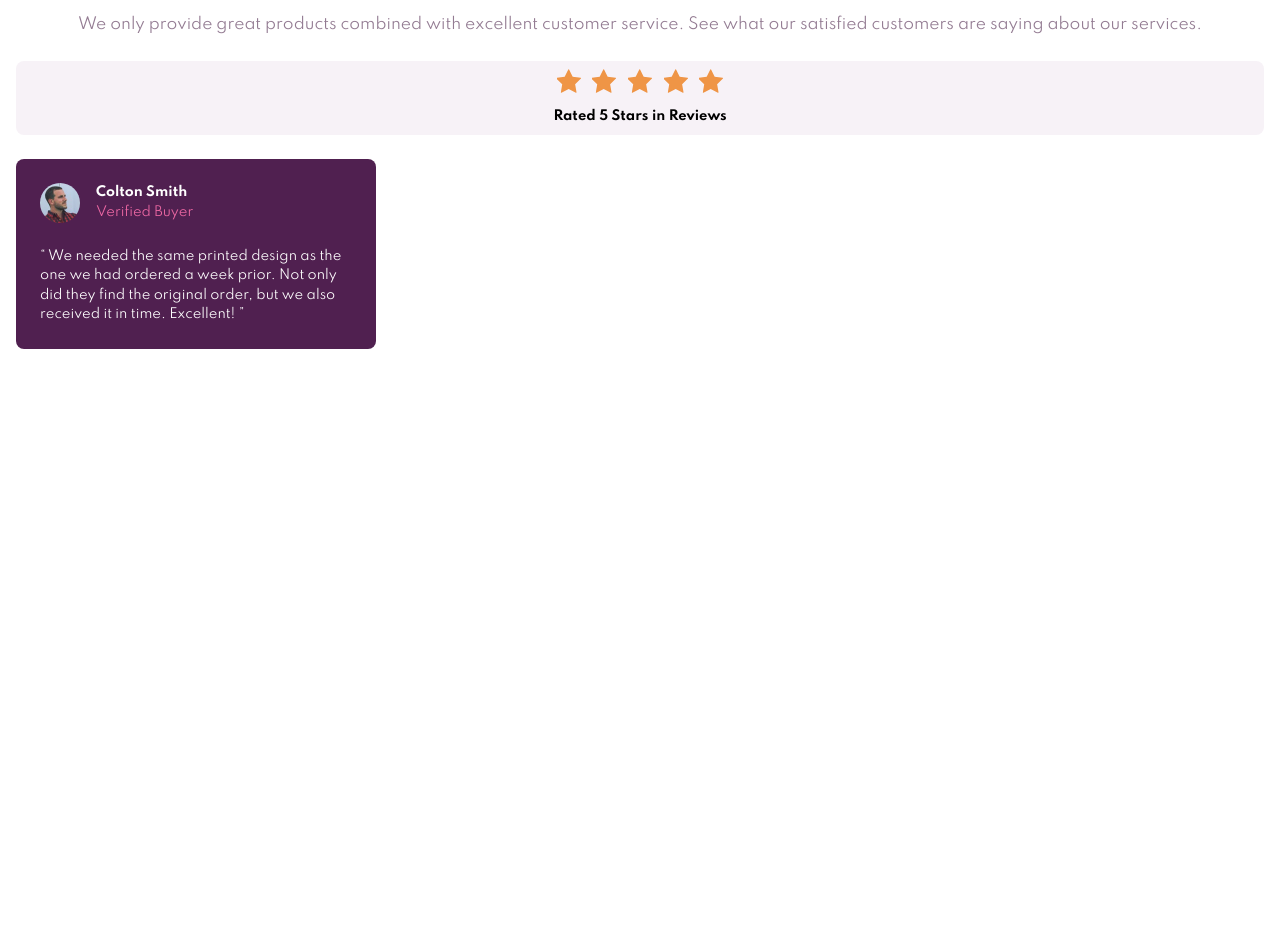
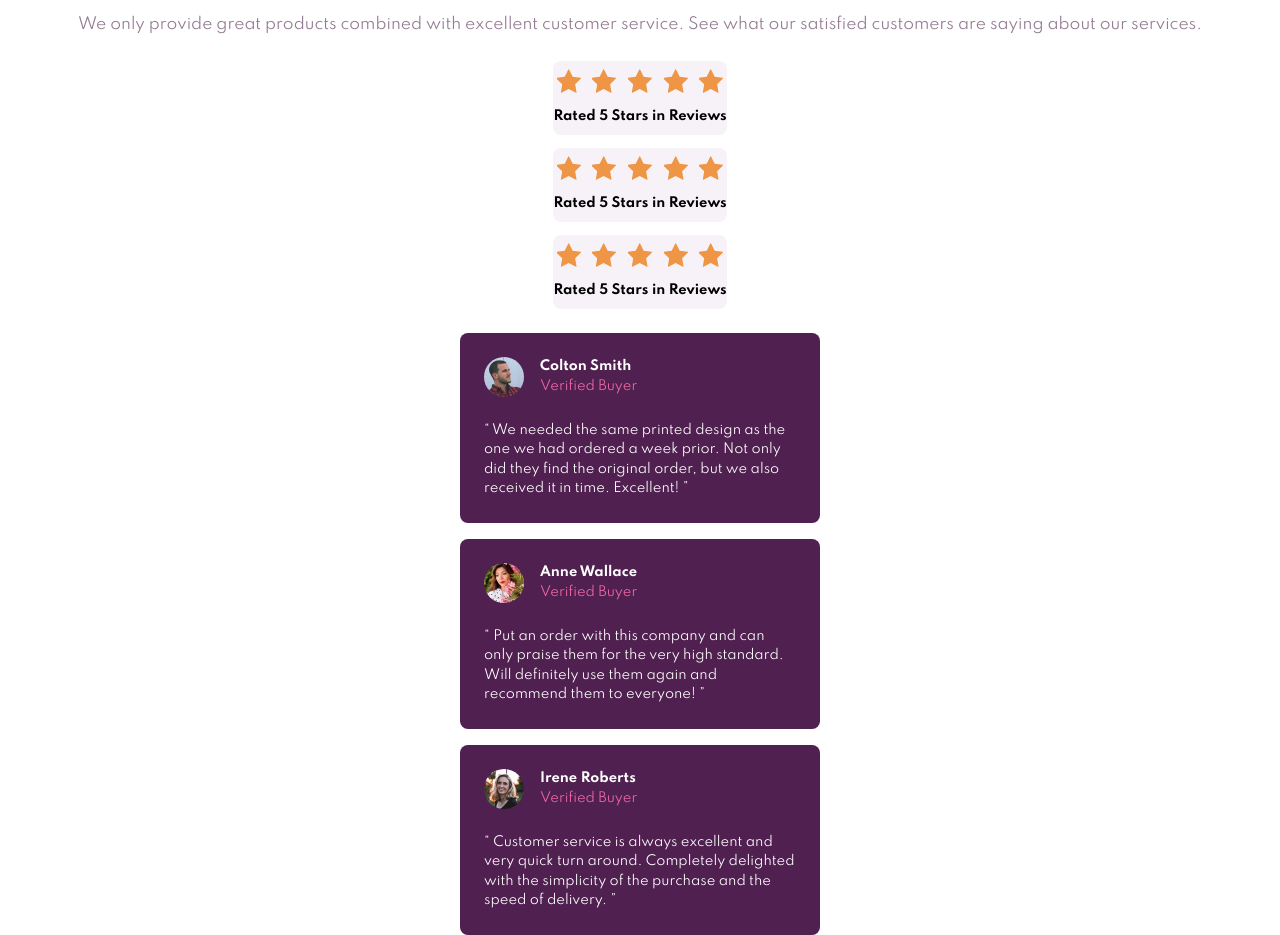
Before and after one commit to amine-bambrik-p8/social-proof-section, a plain HTML site: page index.html in a window 1280 px wide. Shown: the part 41-976 px from the top of the page. Before the commit the page ends 800 px from the top, so only its background shows below. Drawn offline with Linux system fonts and the light colour scheme.

Commit message:
Update page content to match design

```diff
--- a/index.html
+++ b/index.html
@@ -12,9 +12,10 @@
     <title>Document</title>
     <link rel="stylesheet" href="css/main.css">
 </head>
-<body class="[ ] [ ff-primary ]">
-    <main class="[ space-y-3 ] [ padding-x-2  padding-y-5 ]">
-        <section class=" [ description ]">
+<body class="[ ] [ ff-primary flex content-center items-center ]">
+    <main class="[ container ] [  space-y-3 padding-x-2  padding-y-5 ]">
+        <section class="[ ] [ space-y-3 ] [ lg:content-space-between lg:flex lg:row ]">
+            <article class=" [ description ]">
                 <h1 class=" [ description__title ]">
                     10,000+ of our users love our products.
                 </h1>
@@ -22,9 +23,9 @@
                     We only provide great products combined with excellent customer service.
                     See what our satisfied customers are saying about our services.
                 </p>
-        </section>
-        <section class=" [ reviews ]">
-            <div class=" [ review ]">
+            </article>
+            <article class="[ reviews ] [ flex column items-center lg:items-start ]">
+                <div class=" [ review ] [  ]">
                     <div class="[ review__rating ]">
                         <div class="[ review__rating-star ]"></div>
                         <div class="[ review__rating-star ]"></div>
@@ -36,9 +37,34 @@
                         Rated 5 Stars in Reviews
                     </span>
                 </div>
+                <div class=" [ review ] [ lg:margin-l-8 ]">
+                    <div class="[ review__rating ]">
+                        <div class="[ review__rating-star ]"></div>
+                        <div class="[ review__rating-star ]"></div>
+                        <div class="[ review__rating-star ]"></div>
+                        <div class="[ review__rating-star ]"></div>
+                        <div class="[ review__rating-star ]"></div>
+                    </div>
+                    <span class="[ review__title ]">
+                        Rated 5 Stars in Reviews
+                    </span>
+                </div>
+                <div class=" [ review ] [ lg:margin-l-16 ]">
+                    <div class="[ review__rating ]">
+                        <div class="[ review__rating-star ]"></div>
+                        <div class="[ review__rating-star ]"></div>
+                        <div class="[ review__rating-star ]"></div>
+                        <div class="[ review__rating-star ]"></div>
+                        <div class="[ review__rating-star ]"></div>
+                    </div>
+                    <span class="[ review__title ]">
+                        Rated 5 Stars in Reviews
+                    </span>
+                </div>
+            </article>
         </section>
-        <section>
-            <article class="[ testimonial ]">
+        <section class="[ testimonials ] [ items-center lg:content-space-between flex column lg:row lg:items-start lg:space-x-2 space-y-2 ]">
+            <article class="[ testimonial ] ">
                 <div class="[ testimonial__header ]" >
                     <div style="background-image: url(/assets/images/image-colton.jpg);" class="[ testimonial__avatar ]"></div>
                     <div class="[ ] [ flex column ]">
@@ -57,6 +83,42 @@
                 </q>
 
             </article>
+            <article class="[ testimonial ] [ lg:margin-t-2 ]">
+                <div class="[ testimonial__header ]" >
+                    <div style="background-image: url(/assets/images/image-anne.jpg);" class="[ testimonial__avatar ]"></div>
+                    <div class="[ ] [ flex column ]">
+                        <span class="[ testimonial__name ]">
+                            Anne Wallace
+                        </span>
+                        <span class="[ testimonial__property ]">
+                            Verified Buyer
+                        </span>
+                    </div>
+                </div>
+                <q class="[ testimonial__content ]">
+                    Put an order with this company and can only praise them for the very high
+                    standard. Will definitely use them again and recommend them to everyone!
+                </q>
+
+            </article>
+            <article class="[ testimonial ] [ lg:margin-t-4 ]">
+                <div class="[ testimonial__header ]" >
+                    <div style="background-image: url(/assets/images/image-irene.jpg);" class="[ testimonial__avatar ]"></div>
+                    <div class="[ ] [ flex column ]">
+                        <span class="[ testimonial__name ]">
+                            Irene Roberts
+                        </span>
+                        <span class="[ testimonial__property ]">
+                            Verified Buyer
+                        </span>
+                    </div>
+                </div>
+                <q class="[ testimonial__content ]">
+                Customer service is always excellent and very quick turn around. Completely
+                delighted with the simplicity of the purchase and the speed of delivery.
+                </q>
+
+            </article>
         </section>
     </main>
 </body>
```
Lines whose indentation alone changed are shown as unchanged.
